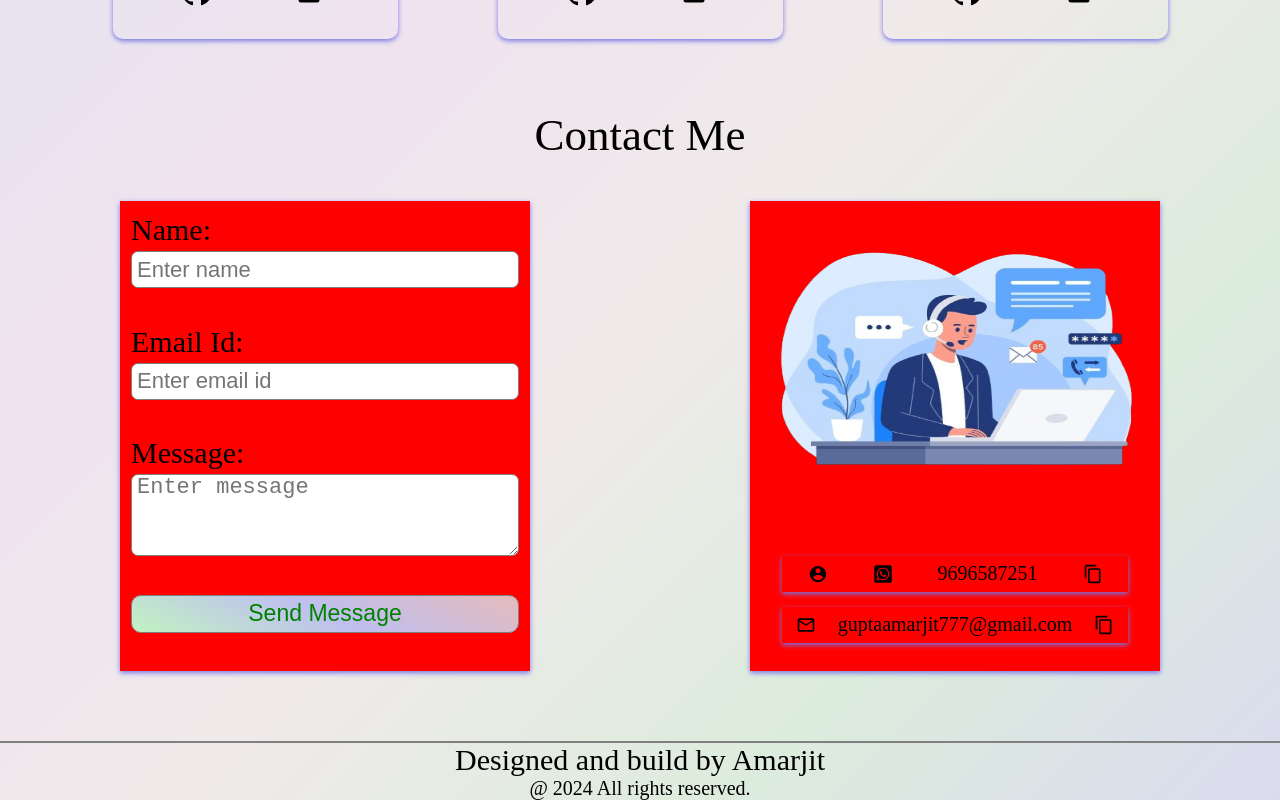
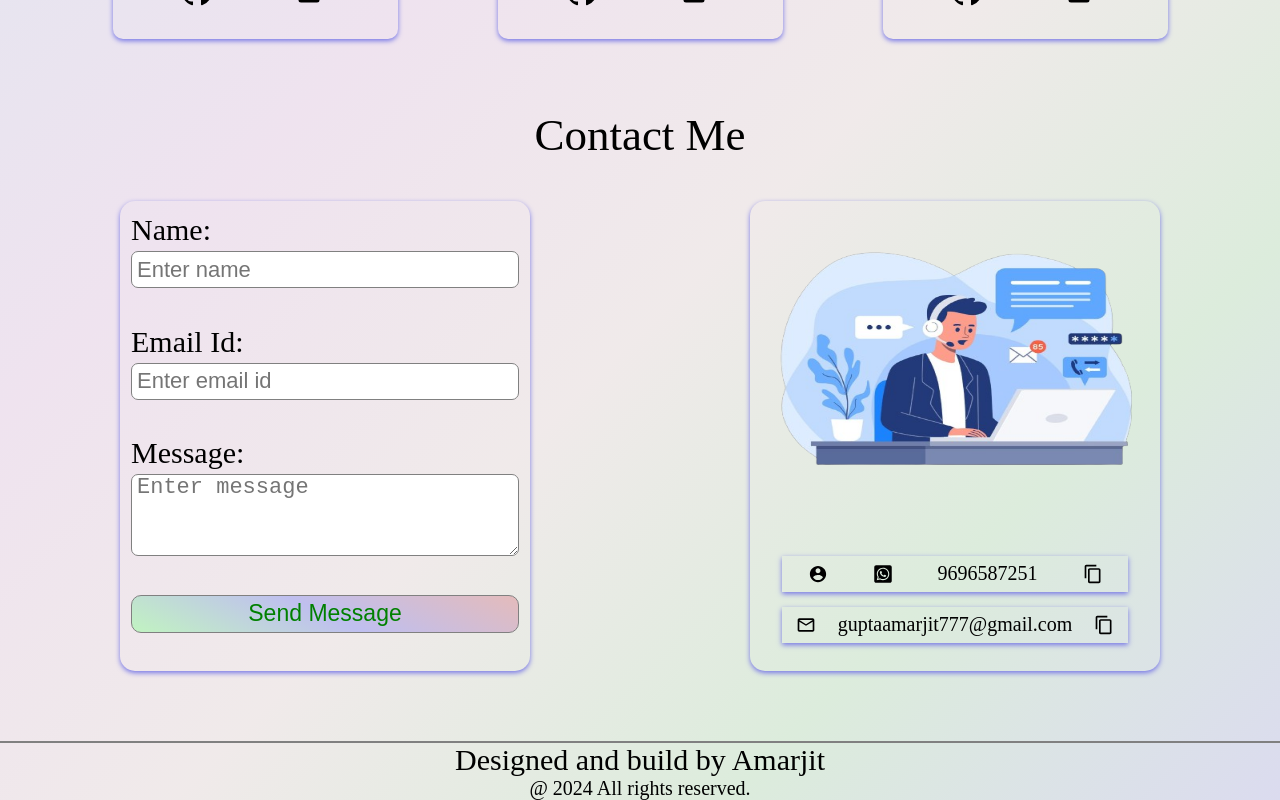
Before and after one commit to Amarjit-Gupta/portfolio, a React (Vite) app: page / in a window 1280 px wide. Shown: the part 3463-4263 px from the top of the page. Built offline with nearby package versions, Linux system fonts and the light colour scheme.

Commit message:
Update index.css

```diff
--- a/src/index.css
+++ b/src/index.css
@@ -362,11 +362,11 @@ html {
 }
 
 .contact-item {
-    background-color:red;
     height: 46rem;
     width: 40rem;
     padding: 0.5rem;
     box-shadow: 0rem 0.2rem 0.5rem rgb(119, 119, 230);
+    border-radius:1.5rem;
 }
 
 label {
```
